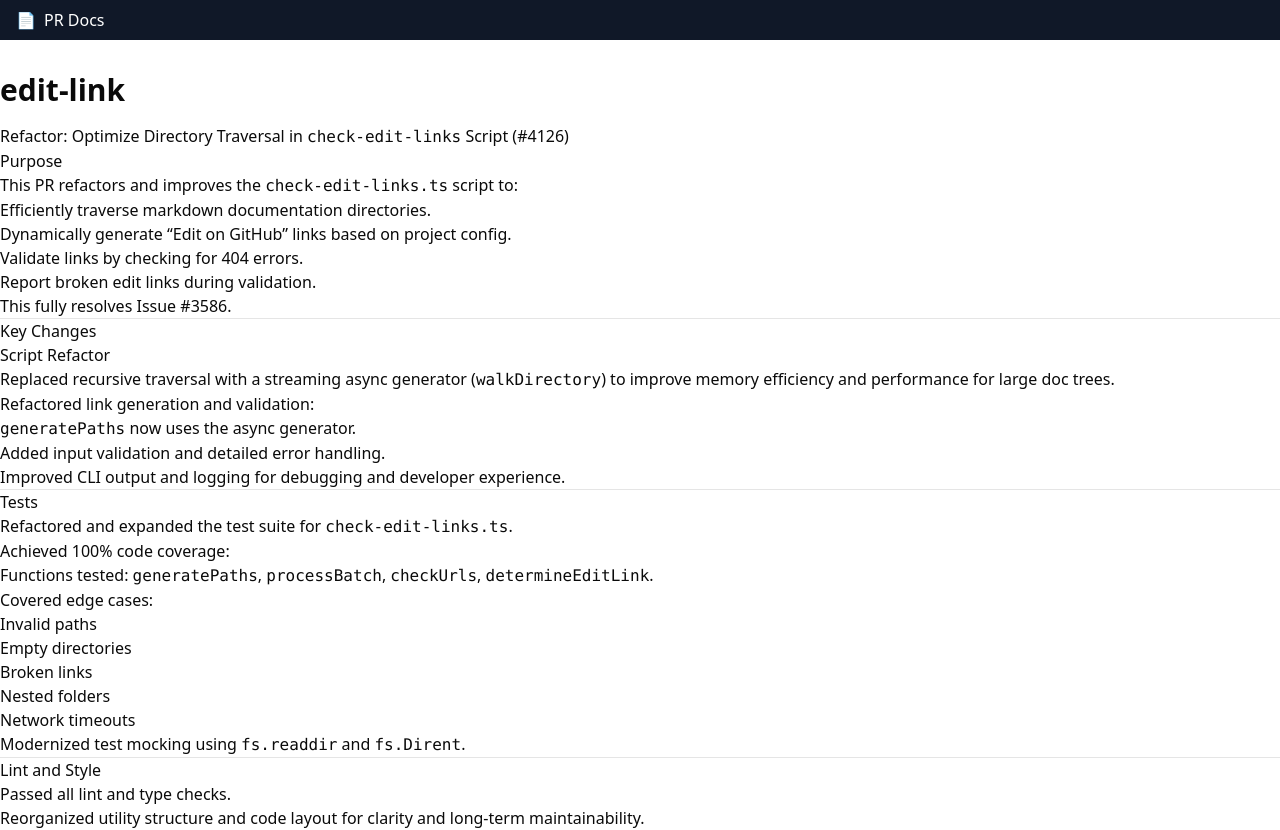
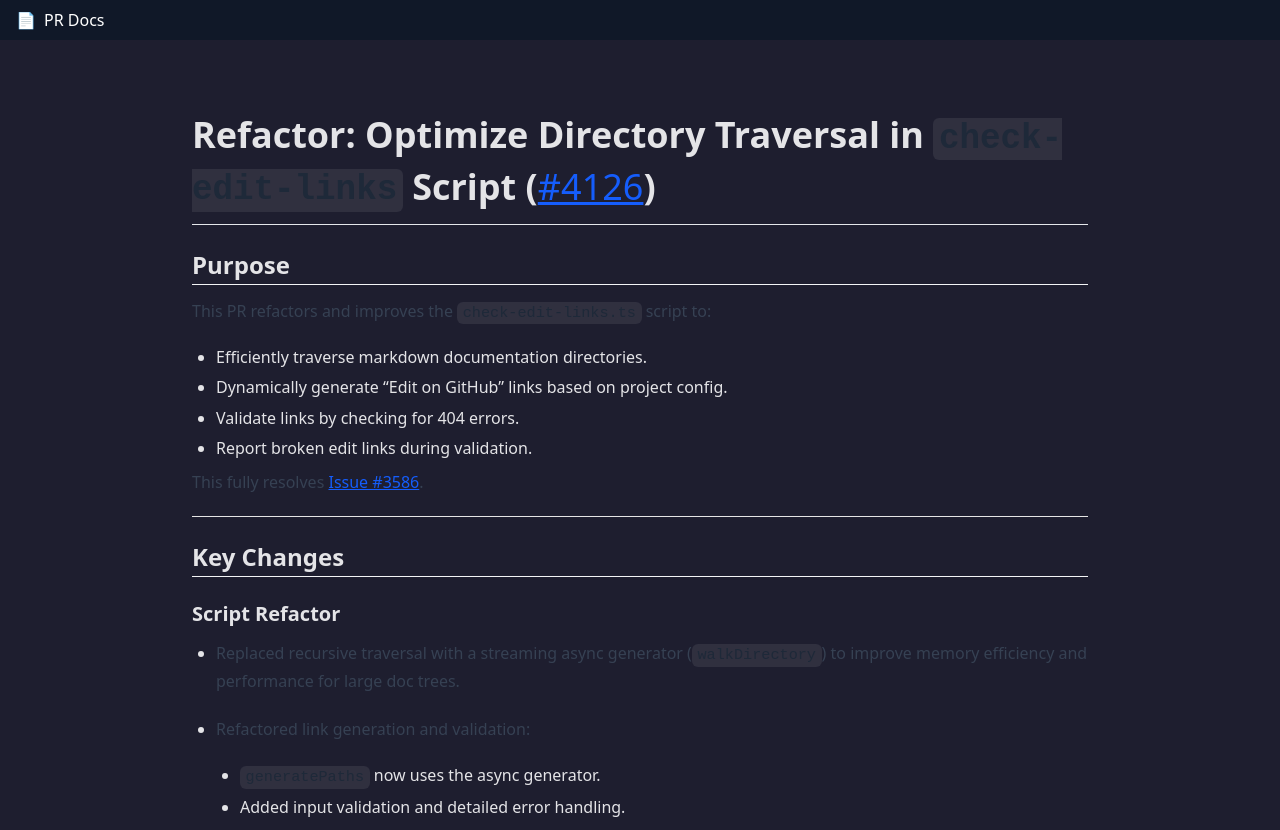
Before and after one commit to NalinDalal/portfolio, a Next.js app: page /blogs/asyncapi/edit-link in a window 1280 px wide. Shown: the top 830 px of the page. Built offline with nearby package versions, Linux system fonts and the light colour scheme.

Commit message:
every thing done, just the build fails

```diff
--- a/app/blogs/[folder]/[doc]/MDXContent.tsx
+++ b/app/blogs/[folder]/[doc]/MDXContent.tsx
@@ -1,7 +1,58 @@
+"use client";
 
-'use client'
-import { MDXRemote } from "next-mdx-remote";
+import { MDXRemote, MDXRemoteSerializeResult } from "next-mdx-remote";
+import React from "react";
 
-export default function MDXContent({ mdxSource }: { mdxSource: any }) {
-  return <MDXRemote {...mdxSource} components={{}} />;
+interface MDXContentProps {
+  mdxSource: MDXRemoteSerializeResult;
 }
+
+export default function MDXContent({ mdxSource }: MDXContentProps) {
+  return (
+    <article className="prose prose-lg max-w-4xl mx-auto prose-headings:scroll-mt-20">
+      <MDXRemote
+        {...mdxSource}
+        components={{
+          h1: (props) => (
+            <h1
+              className="text-4xl font-bold mt-10 mb-6 border-b border-gray-200 pb-2"
+              {...props}
+            />
+          ),
+          h2: (props) => (
+            <h2
+              className="text-2xl font-semibold mt-8 mb-4 border-b border-gray-100 pb-1"
+              {...props}
+            />
+          ),
+          h3: (props) => (
+            <h3 className="text-xl font-semibold mt-6 mb-3" {...props} />
+          ),
+          p: (props) => <p className="leading-7 mb-5 text-gray-700" {...props} />,
+          ul: (props) => <ul className="list-disc pl-6 mb-5" {...props} />,
+          ol: (props) => <ol className="list-decimal pl-6 mb-5" {...props} />,
+          code: (props) => (
+            <code
+              className="bg-gray-100 rounded px-1.5 py-0.5 text-sm font-mono text-gray-800"
+              {...props}
+            />
+          ),
+          pre: (props) => (
+            <pre
+              className="bg-gray-900 text-gray-100 p-4 rounded-lg overflow-x-auto text-sm"
+              {...props}
+            />
+          ),
+          a: (props) => (
+            <a
+              className="text-blue-600 font-medium underline hover:text-blue-800"
+              target="_blank"
+              rel="noopener noreferrer"
+              {...props}
+            />
+          ),
+        }}
+      />
+    </article>
+  );
+}
--- a/app/blogs/[folder]/[doc]/page.tsx
+++ b/app/blogs/[folder]/[doc]/page.tsx
@@ -1,45 +1,84 @@
-import fs from 'fs';
-import path from 'path';
-import matter from 'gray-matter';
-import { serialize } from 'next-mdx-remote/serialize';
-import MDXContent from './MDXContent';
+import fs from "fs";
+import path from "path";
+import { serialize } from "next-mdx-remote/serialize";
+import { MDXRemote, MDXRemoteSerializeResult } from "next-mdx-remote";
+import remarkGfm from "remark-gfm";
+import rehypeRaw from "rehype-raw";
+import MDXContent from "./MDXContent"; // or replace with <MDXRemote />
+
+interface DocPageProps {
+    params: Promise<{ folder: string; doc: string }>;
+}
 
 export async function generateStaticParams() {
-  const blogsDir = path.join(process.cwd(), 'blogs');
-  const prFolders = fs.readdirSync(blogsDir).filter(f => f.endsWith('-pr'));
+  const blogsDir = path.join(process.cwd(), "blogs");
+  const folders = fs
+    .readdirSync(blogsDir)
+    .filter((name) => name.endsWith("-pr"));
 
-  const paths: { folder: string; doc: string }[] = [];
+  const paramsArray: { folder: string; doc: string }[] = [];
 
-  for (const folder of prFolders) {
-    const files = fs.readdirSync(path.join(blogsDir, folder)).filter(f => f.endsWith('.mdx'));
+  for (const folderName of folders) {
+    const folderPath = path.join(blogsDir, folderName);
+    const files = fs
+      .readdirSync(folderPath)
+      .filter((f) => f.endsWith(".mdx"));
+
+    const folderParam = folderName.replace(/-pr$/, "");
+
     for (const file of files) {
-      paths.push({
-        folder: folder.replace(/-pr$/, ''),
-        doc: file.replace(/\.mdx$/, ''),
-      });
+      const docParam = file.replace(/\.mdx$/, "");
+      paramsArray.push({ folder: folderParam, doc: docParam });
     }
   }
 
-  return paths;
+  return paramsArray;
 }
 
-export default async function PRDocPage(props: PageProps) {
-  const params = await props.params; // 👈 Important
-  const blogsDir = path.join(process.cwd(), 'blogs');
-  const prFolder = `${params.folder}-pr`;
-  const filePath = path.join(blogsDir, prFolder, `${params.doc}.mdx`);
+export default async function DocPage({ params }: DocPageProps) {
+  const { folder, doc } =await params;
 
-  if (!fs.existsSync(filePath)) {
-    return <div>Document not found.</div>;
+  const prFolder = `${folder}-pr`;
+  const filePath = path.join(process.cwd(), "blogs", prFolder, `${doc}.mdx`);
+
+  let source = "";
+  let mdxSource: MDXRemoteSerializeResult | null = null;
+  let fallbackHtml = "";
+
+  try {
+    source = fs.readFileSync(filePath, "utf8");
+
+    mdxSource = await serialize(source, {
+      mdxOptions: {
+        remarkPlugins: [remarkGfm],
+        rehypePlugins: [rehypeRaw],
+      },
+    });
+  } catch (err) {
+    // If reading or serialization fails, fallback to raw HTML rendering:
+    if (fs.existsSync(filePath)) {
+      // file exists but failed to parse, fallback to raw markdown converted to simple HTML
+      fallbackHtml = source
+        ? source
+            .replace(/\n/g, "<br/>") // very simple line break conversion
+            .replace(/</g, "&lt;")
+            .replace(/>/g, "&gt;")
+        : "<p>Unable to load content</p>";
+    } else {
+      fallbackHtml = `<p>Document not found: ${doc}</p>`;
+    }
   }
 
-  const fileContent = fs.readFileSync(filePath, 'utf8');
-  const { content, data } = matter(fileContent);
-  const mdxSource = await serialize(content);
-
   return (
-  <main className="container mx-auto py-8">
-      <h1 className="text-3xl font-bold mb-4">{data.title || params.doc}</h1>
-      <MDXContent mdxSource={mdxSource} />
-    </main>);
+    <main className="px-6 py-12">
+      {mdxSource ? (
+        <MDXContent mdxSource={mdxSource} />
+      ) : (
+        <div
+          className="prose"
+          dangerouslySetInnerHTML={{ __html: fallbackHtml }}
+        />
+      )}
+    </main>
+  );
 }
--- /dev/null
+++ b/app/blogs/[folder]/page.tsx
@@ -0,0 +1,47 @@
+import fs from "fs";
+import path from "path";
+
+interface PRDocsProps {
+  params: { folder: string };
+}
+
+// This function tells Next.js all possible `folder` params to statically generate
+export async function generateStaticParams() {
+  const blogsDir = path.join(process.cwd(), "blogs");
+
+  // Read all folder names ending with '-pr' inside blogs
+  const blogFolders = fs
+    .readdirSync(blogsDir)
+    .filter((name) => name.endsWith("-pr"))
+    .map((name) => ({
+      folder: name.replace(/-pr$/, ""),
+    }));
+
+  return blogFolders;
+}
+
+export default async function PRDocs({ params }: PRDocsProps) {
+  const { folder } = params;
+  const prFolder = `${folder}-pr`;
+  const folderPath = path.join(process.cwd(), "blogs", prFolder);
+
+  const docs = fs
+    .readdirSync(folderPath)
+    .filter((f) => f.endsWith(".mdx"))
+    .map((file) => file.replace(/\.mdx$/, ""));
+
+  return (
+    <main className="px-6 py-12">
+      <h1 className="text-2xl font-bold mb-6">{folder} Docs</h1>
+      <ul>
+        {docs.map((doc) => (
+          <li key={doc}>
+            <a href={`/blogs/${folder}/${doc}`} className="text-blue-500">
+              {doc}
+            </a>
+          </li>
+        ))}
+      </ul>
+    </main>
+  );
+}
--- a/app/globals.css
+++ b/app/globals.css
@@ -120,3 +120,33 @@
     @apply bg-background text-foreground;
   }
 }
+
+code {
+  background-color: rgba(255, 255, 255, 0.08);
+  padding: 0.15rem 0.35rem;
+  border-radius: 6px;
+  font-size: 0.95em;
+  font-family: 'Fira Code', monospace;
+}
+
+ul, ol {
+  margin-top: 0.5rem;
+  margin-bottom: 0.5rem;
+  padding-left: 1.5rem;
+}
+
+li {
+  margin-bottom: 0.4rem;
+}
+
+h1, h2, h3 {
+  font-weight: 700;
+  line-height: 1.3;
+  margin-top: 1.5rem;
+  margin-bottom: 0.75rem;
+}
+
+body {
+  background-color: #1e1e2f;
+  color: #e4e4e7;
+}
--- a/blogs/asyncapi-pr/shaderImprovement.mdx
+++ /dev/null
@@ -1,41 +0,0 @@
-# Auto-Link and Auto-Close Issues on PRs to Dev Branches (`dev-2.0`)
-
-**Issue:** [#7975](https://github.com/processing/p5.js/issues/7975)
-**Pull Requests:**
-
-* [p5.js PR #7989](https://github.com/processing/p5.js/pull/7989)
-* [p5.js-website PR #919](https://github.com/processing/p5.js-website/pull/919)
-
-## Problem
-
-GitHub’s built-in auto-close behavior (`Fixes #`, `Closes #`) only works for PRs merged into the **default branch**. This created issues:
-
-* PRs into `2.0` or `dev-2.0` didn't auto-link or auto-close issues
-* Contributors had to manually close referenced issues
-* Example: [PR #7971](https://github.com/processing/p5.js/pull/7971) failed to close [Issue #7905](https://github.com/processing/p5.js/issues/7905)
-
-## Objective
-
-* Create a GitHub Action that runs when PRs are merged into `2.0` or `dev-2.0`
-* Parse PR body for issue-closing keywords
-* Automatically close referenced issues via GitHub API
-
-## Solution
-
-* Wrote `.github/workflows/auto-close-issues.yml` in both `p5.js` and `p5.js-website`
-* Script parses PR descriptions and extracts issue references
-* Sends POST requests to GitHub API to close those issues
-* Uses secure `GITHUB_TOKEN` for authentication
-* Logs warnings for malformed/missing issue references
-
-## Outcome
-
-* Issues auto-close on PR merges into non-default branches (like `dev-2.0`)
-* No manual issue management needed by contributors
-* Cleaner project boards and faster feedback loops
-
-## Technical Challenges
-
-* GitHub doesn't support this behavior natively for non-default branches
-* Required manual parsing and API calls to close issues
-* Handled edge cases like malformed PR descriptions, missing references, and multiple issue links
--- a/components/Navbar.tsx
+++ b/components/Navbar.tsx
@@ -4,7 +4,7 @@ export default function Navbar() {
   return (
     <nav className="flex items-center justify-between px-4 py-2 bg-gray-900 text-white">
       {/* ...other nav items... */}
-      <Link href="/pr" className="flex items-center gap-2 hover:text-blue-400">
+      <Link href="/blogs" className="flex items-center gap-2 hover:text-blue-400">
         {/* Simple PR Docs logo */}
         <span role="img" aria-label="PR Docs">📄</span>
         <span className="hidden md:inline">PR Docs</span>
--- a/next.config.ts
+++ b/next.config.ts
@@ -1,25 +1,15 @@
 import type { NextConfig } from "next";
+const withMDX = require("@next/mdx")({
+  extension: /\.mdx?$/,
+});
 
 const nextConfig: NextConfig = {
   trailingSlash: true,
   images: {
-    unoptimized: true
+    unoptimized: true,
   },
-    output: 'export'
+  output: "export",
+  pageExtensions: ["js", "jsx", "ts", "tsx", "md", "mdx"],
 };
-const withMDX = require('@next/mdx')();
 
-module.exports = withMDX({
-  // Any other Next.js config here
-  pageExtensions: ['js', 'jsx', 'ts', 'tsx', 'md', 'mdx'],
-});
-
-const withMDX = require('@next/mdx')({
-  extension: /\.mdx?$/
-})
-
-module.exports = withMDX({
-  pageExtensions: ['js', 'jsx', 'ts', 'tsx', 'md', 'mdx']
-})
-
-export default nextConfig;
+module.exports = withMDX(nextConfig);
--- a/package.json
+++ b/package.json
@@ -22,6 +22,9 @@
     "next-mdx-remote": "^5.0.0",
     "react": "19.1.0",
     "react-dom": "19.1.0",
+    "rehype-raw": "^7.0.0",
+    "remark-gfm": "^4.0.1",
+    "remark-images": "^4.1.0",
     "tailwind-merge": "^3.3.1"
   },
   "devDependencies": {
```
Also changed, not shown: app/blogs/page.tsx (+30 -23 lines), blogs/ossdotnow-pr/endorsement-feature.mdx (renamed from blogs/ossdotnow/endorsement-feature.mdx), blogs/processing-pr/auto-close-issue.mdx (renamed from blogs/processing/auto-close-issue.mdx), blogs/processing-pr/tutorial-migration.mdx (renamed from blogs/processing/tutorial-migration.mdx), 1 other file (tests, documents, lock files or other folders).
